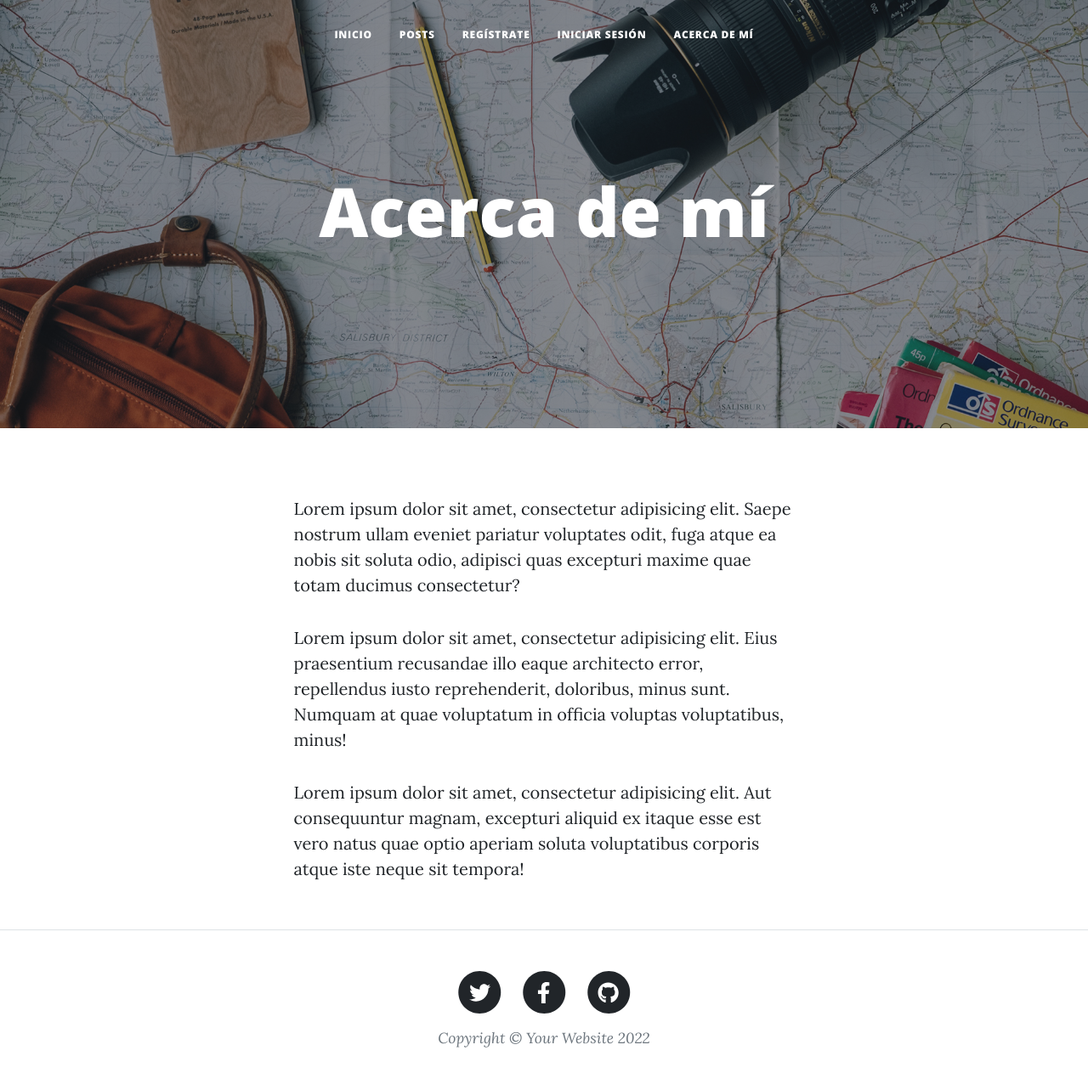
After one commit to tyzurc/Blog-coder, a Django app: page /about/ in a window 1280 px wide. The commit adds this page. Shown: the whole page at 85% size. Run offline with Django 4.2, Linux system fonts and the light colour scheme; some libraries are stand-ins or nearby versions.

Commit message:
About page agregada

```diff
--- /dev/null
+++ b/blog_coder/blog/templates/blog/about.html
@@ -0,0 +1,35 @@
+{% extends 'blog/base.html' %}
+
+{% block header %}
+
+{% load static %}
+
+<header class="masthead" style="background-image: url({% static 'blog/assets/img/about-bg.jpg' %})">
+    <div class="container position-relative px-4 px-lg-5">
+        <div class="row gx-4 gx-lg-5 justify-content-center">
+            <div class="col-md-10 col-lg-8 col-xl-7">
+                <div class="page-heading">
+                    <h1>{{title}}</h1>
+                </div>
+            </div>
+        </div>
+    </div>
+</header>
+
+{% endblock header %}
+
+{% block main_content %}
+
+<main class="mb-4">
+    <div class="container px-4 px-lg-5">
+        <div class="row gx-4 gx-lg-5 justify-content-center">
+            <div class="col-md-10 col-lg-8 col-xl-7">
+                <p>Lorem ipsum dolor sit amet, consectetur adipisicing elit. Saepe nostrum ullam eveniet pariatur voluptates odit, fuga atque ea nobis sit soluta odio, adipisci quas excepturi maxime quae totam ducimus consectetur?</p>
+                <p>Lorem ipsum dolor sit amet, consectetur adipisicing elit. Eius praesentium recusandae illo eaque architecto error, repellendus iusto reprehenderit, doloribus, minus sunt. Numquam at quae voluptatum in officia voluptas voluptatibus, minus!</p>
+                <p>Lorem ipsum dolor sit amet, consectetur adipisicing elit. Aut consequuntur magnam, excepturi aliquid ex itaque esse est vero natus quae optio aperiam soluta voluptatibus corporis atque iste neque sit tempora!</p>
+            </div>
+        </div>
+    </div>
+</main>
+
+{% endblock main_content %}
--- a/blog_coder/blog/templates/blog/components/navbar.html
+++ b/blog_coder/blog/templates/blog/components/navbar.html
@@ -11,7 +11,9 @@
             {% if not request.user.is_authenticated %}
                 <li class="nav-item"><a class="nav-link px-lg-3 py-3 py-lg-4" href="{% url 'register' %}">Regístrate</a></li>
                 <li class="nav-item"><a class="nav-link px-lg-3 py-3 py-lg-4" href="{% url 'login' %}">Iniciar sesión</a></li>
+                <li class="nav-item"><a class="nav-link px-lg-3 py-3 py-lg-4" href="{% url 'About' %}">Acerca de mí</a></li>
             {% else %}
+                <li class="nav-item"><a class="nav-link px-lg-3 py-3 py-lg-4" href="{% url 'About' %}">Acerca de mí</a></li>
                 <li class="nav-item"><a class="nav-link px-lg-3 py-3 py-lg-4" >{{request.user.username}}</a></li>
                 <li class="nav-item"><a class="nav-link px-lg-3 py-3 py-lg-4" href="{% url 'logout' %}">Cerrar sesión</a></li>
             {% endif %}
--- a/blog_coder/blog/templates/blog/posts_list.html
+++ b/blog_coder/blog/templates/blog/posts_list.html
@@ -32,11 +32,7 @@
                         <h4 class="post-subtitle">{{posts.subtitle}}</h4>
                     </a>
                     <p class="post-meta">Posteado por {{posts.author}} el {{posts.date}}</p>
-                    {% if not request.user.is_authenticated %}
                     <a href="{%url 'Detail' posts.id%}">Leer más</a>
-                    {% else %}
-                    <a href="{%url 'Detail' posts.id%}">Ver</a>
-                    {% endif %}
                 </div>
             {% endfor %}
             <div class="row gx-4 gx-lg-5 justify-content-center">
--- a/blog_coder/blog/views.py
+++ b/blog_coder/blog/views.py
@@ -24,6 +24,9 @@ def home(request):
     """
     return render(request, 'blog/home.html', {"title": "Home", "message": "¡Bienvenidx!"})
 
+def about(request):
+
+    return render(request, 'blog/about.html', {"title": "Acerca de mí"})
 class PostsList(ListView):
 
     model = Posts
--- a/blog_coder/blog_coder/urls.py
+++ b/blog_coder/blog_coder/urls.py
@@ -23,6 +23,7 @@ from blog import views
 urlpatterns = [
     path('admin/', admin.site.urls),
     path('', views.home, name="Home"),
+    path('about/', views.about, name="About"),
     path('accounts/', include('accounts.urls')),
     path('pages/', include('blog.urls'))
 ]
--- a/blog_coder/requirements.txt
+++ b/blog_coder/requirements.txt
@@ -17,6 +17,8 @@ decorator==5.1.1
 defusedxml==0.7.1
 distlib==0.3.4
 Django==4.0.3
+django-guardian==2.4.0
+django-widget-tweaks==1.4.12
 entrypoints==0.4
 executing==0.8.3
 filelock==3.6.0
@@ -44,6 +46,7 @@ nbformat==5.2.0
 nest-asyncio==1.5.4
 notebook==6.4.10
 notebook-shim==0.1.0
+numpy==1.22.3
 packaging==21.3
 pandocfilters==1.5.0
 parso==0.8.3
@@ -65,6 +68,7 @@ pywin32==303
 pywinpty==2.0.5
 pyzmq==22.3.0
 requests==2.27.1
+scipy==1.8.0
 Send2Trash==1.8.0
 six==1.16.0
 sniffio==1.2.0
```
